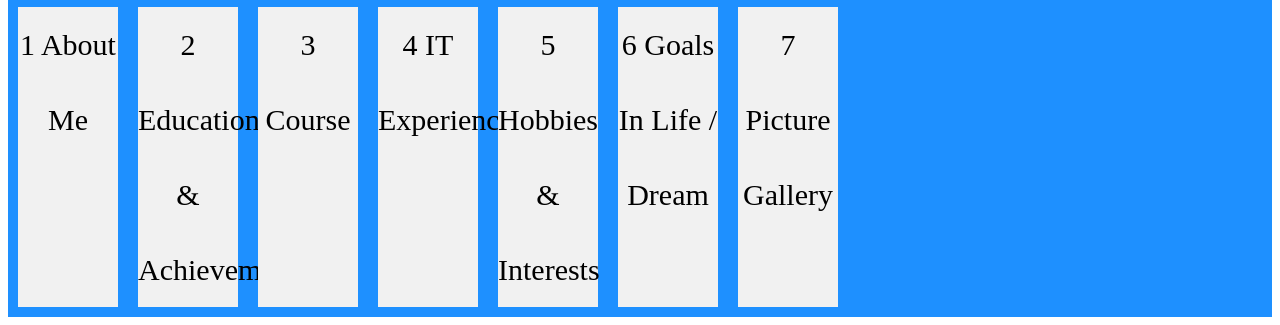
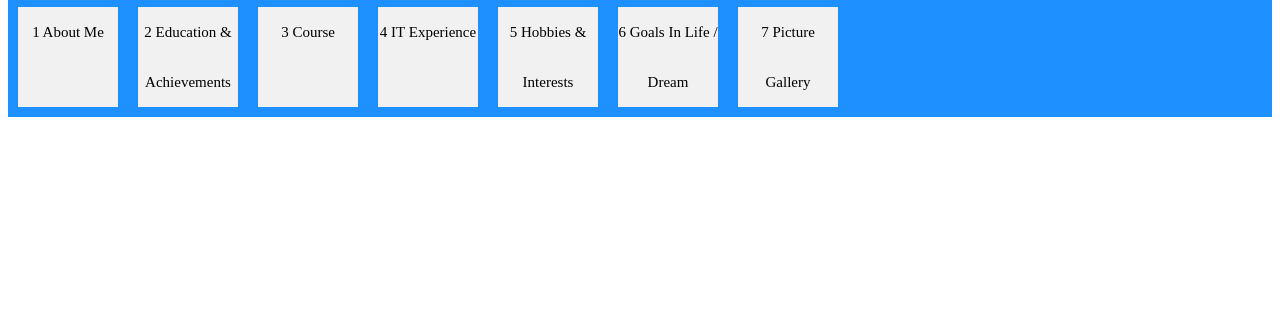
Before and after one commit to rhndzvs/WEBPROG-Personal-Website, a plain HTML site: page home/index.html in a window 1280 px wide. Shown: the part 1345-1670 px from the top of the page. After the commit the page ends 1470 px from the top, so only its background shows below. Drawn offline with Linux system fonts and the light colour scheme.

Commit message:
edit feature.css file

```diff
--- a/home/css/flexbox.css
+++ b/home/css/flexbox.css
@@ -9,6 +9,6 @@
     width: 100px;
     margin: 10px;
     text-align: center;
-    line-height: 75px;
-    font-size: 30px;
+    line-height: 50px;
+    font-size: 15px;
   }
--- a/home/index.html
+++ b/home/index.html
@@ -1,7 +1,7 @@
 <!DOCTYPE html>
 <html>
 <head>
-  <link rel="stylesheet" href="css/flexbox.css?version=0.1">
+  <link rel="stylesheet" href="css/flexbox.css?version=0.2">
 <title>Rhundei's Personal Profile Web Page</title>
 </head>
 <body>
```
